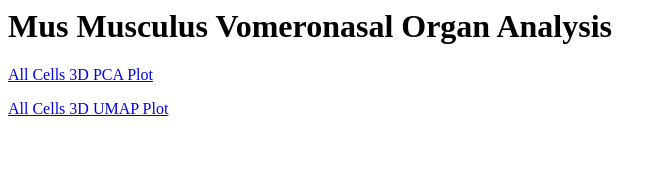
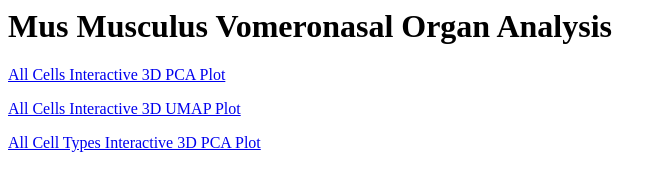
Before and after one commit to Max-Bioinformatics/VNO_Analysis, a plain HTML site: page docs/index.html in a window 1280 px wide. Shown: the whole page, without its empty margins (0-666 px from the left). Drawn offline with Linux system fonts and the light colour scheme.

Commit message:
Update index.html
Include new PCA and UMAP plots

```diff
--- a/docs/index.html
+++ b/docs/index.html
@@ -1,4 +1,6 @@
 <html>
   <H1>Mus Musculus Vomeronasal Organ Analysis</H1>
-  <p><a href="pca.3D.clusters.html">All Cells 3D PCA Plot</a>
-  <p><a href="umap.3D.clusters.html">All Cells 3D UMAP Plot</a>
+  <p><a href="pca.3D.clusters.html">All Cells Interactive 3D PCA Plot</a>
+  <p><a href="umap.3D.clusters.html">All Cells Interactive 3D UMAP Plot</a>
+  <p><a href="pca.3D.cell_types.html>All Cell Types Interactive 3D PCA Plot</a>
+  <p><a href="umap.3D.cell_types.html>All Cell Types Interactive 3D PCA Plot</a>
```
